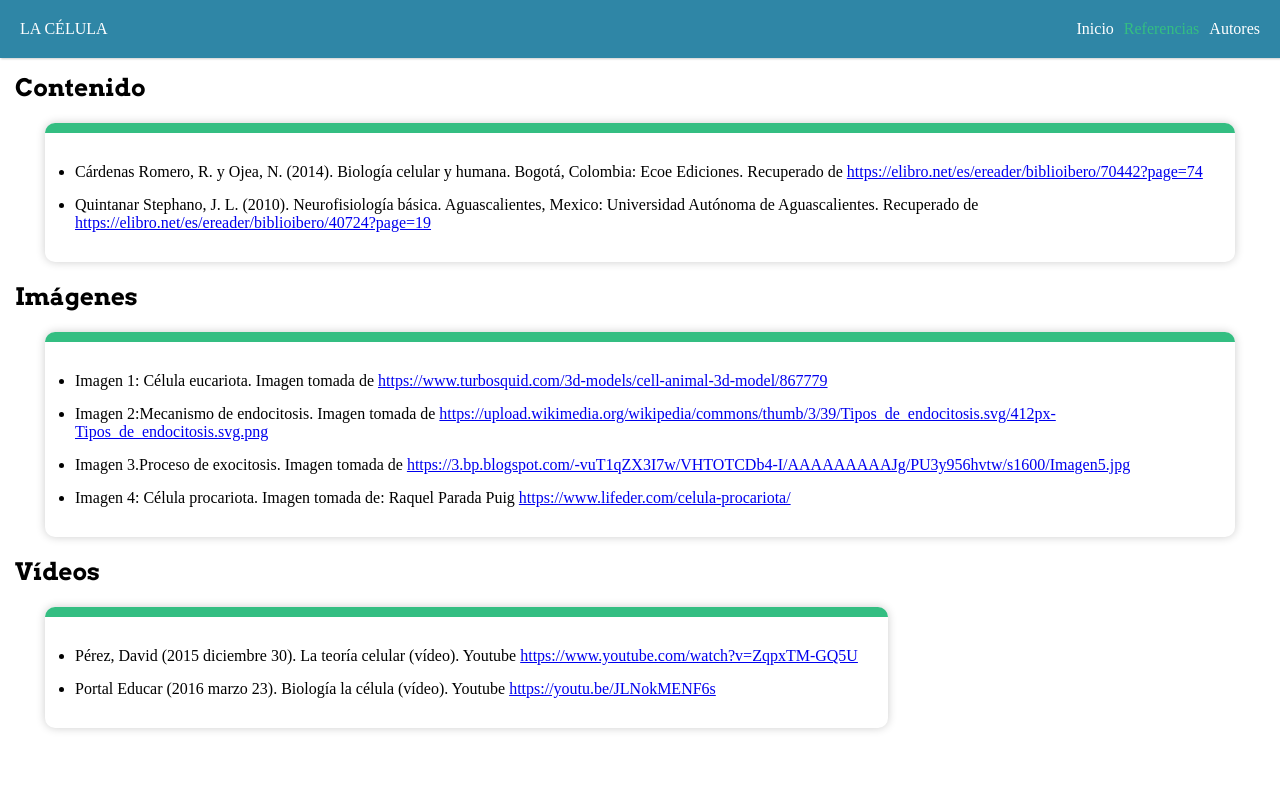
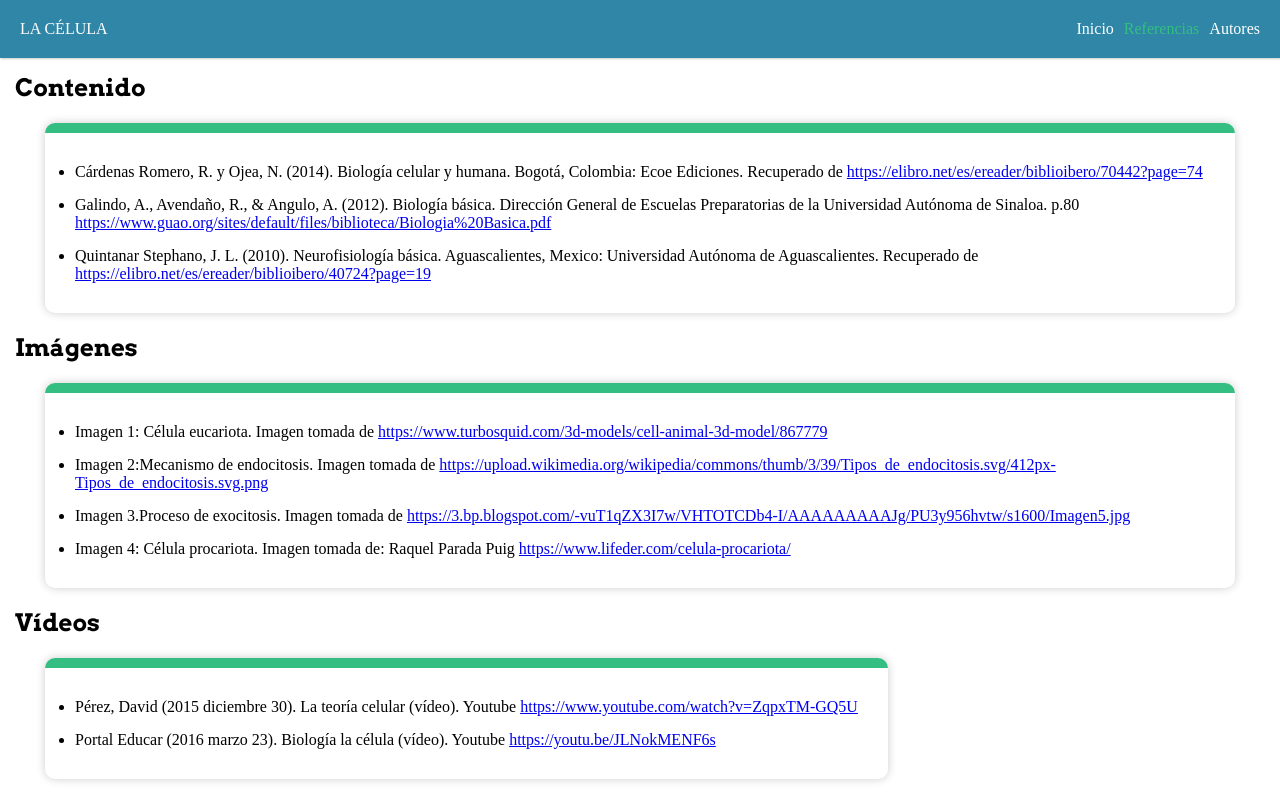
Before and after one commit to jaalorsa517/thecell, a Vue app: page /ref in a window 1280 px wide. Built offline with nearby package versions, Linux system fonts and the light colour scheme.

Commit message:
referencia agregada

```diff
--- a/src/views/Refer.vue
+++ b/src/views/Refer.vue
@@ -32,6 +32,10 @@ export default {
         {
           sub: "Cárdenas Romero, R. y Ojea, N. (2014). Biología celular y humana. Bogotá, Colombia: Ecoe Ediciones. Recuperado de ",
           link: "https://elibro.net/es/ereader/biblioibero/70442?page=74",
+        },
+        {
+          sub: "Galindo, A., Avendaño, R., & Angulo, A. (2012). Biología básica. Dirección General de Escuelas Preparatorias de la Universidad Autónoma de Sinaloa. p.80 ",
+          link: "https://www.guao.org/sites/default/files/biblioteca/Biologia%20Basica.pdf",
         },
         {
           sub: "Quintanar Stephano, J. L. (2010). Neurofisiología básica. Aguascalientes, Mexico: Universidad Autónoma de Aguascalientes. Recuperado de ",
```
